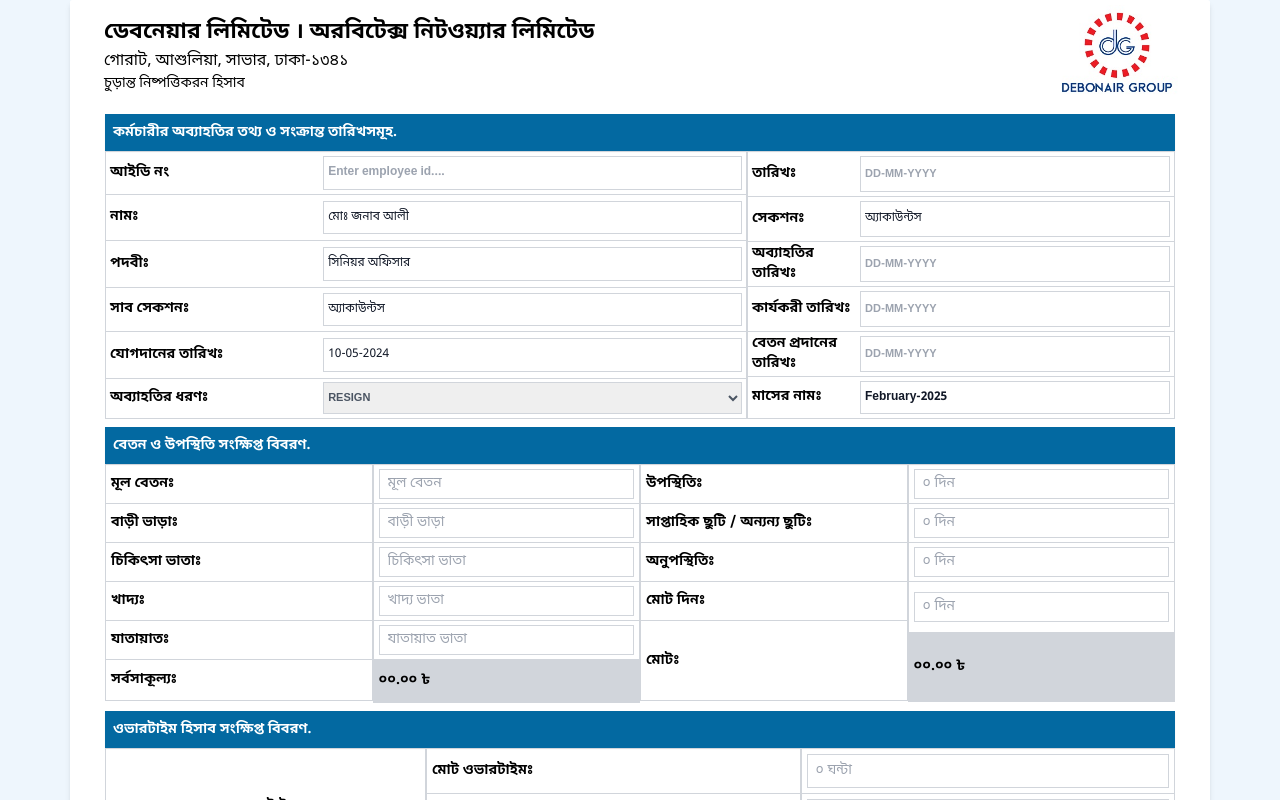
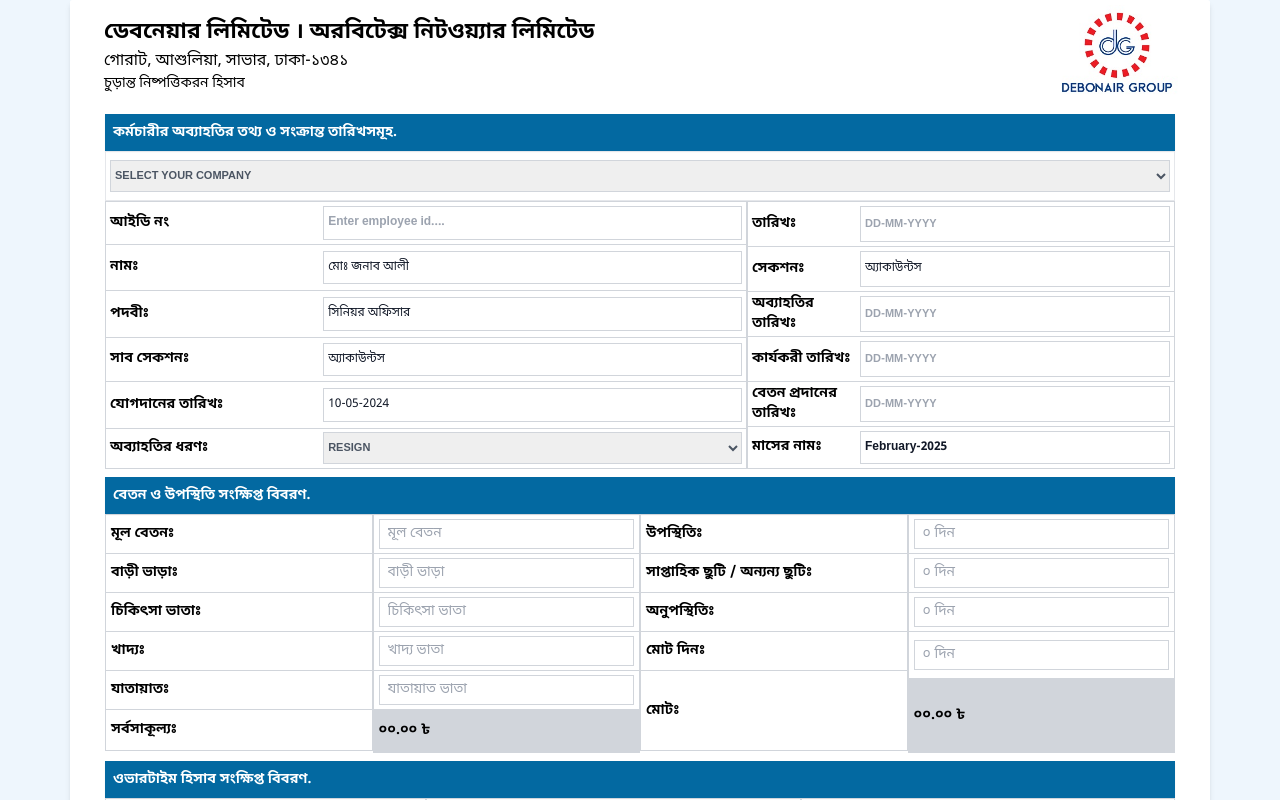
Before and after one commit to sofikul100/final_satlement, a React (Vite) app: page / in a window 1280 px wide. Shown: the top 800 px of the page. Built offline with nearby package versions, Linux system fonts and the light colour scheme.

Commit message:
add company option

```diff
--- a/src/App.tsx
+++ b/src/App.tsx
@@ -1,7 +1,7 @@
-import {useState } from "react";
+import { useState } from "react";
 import DatePicker from "react-datepicker";
 import "react-datepicker/dist/react-datepicker.css";
-import logof from "./logof.jpg"
+import logof from "./logof.jpg";
 
 const App = () => {
   // first section usestate //
@@ -13,16 +13,20 @@
   return (
     <div className="container mx-auto shadow-md bg-white rounded-sm pb-6">
       <section className="flex items-center justify-between">
-
         <div className="flex flex-col text-center py-4 w-full  ml-[19px]">
           <h1 className="text-[22px] font-bold  text-center md:text-left">
             ডেবনেয়ার লিমিটেড । অরবিটেক্স নিটওয়্যার লিমিটেড
           </h1>
-          <p className="text-center md:text-left">গোরাট, আশুলিয়া, সাভার, ঢাকা-১৩৪১</p>
-          <p className="text-[14px] text-center md:text-left"> চুড়ান্ত নিষ্পত্তিকরন হিসাব </p>
+          <p className="text-center md:text-left">
+            গোরাট, আশুলিয়া, সাভার, ঢাকা-১৩৪১
+          </p>
+          <p className="text-[14px] text-center md:text-left">
+            {" "}
+            চুড়ান্ত নিষ্পত্তিকরন হিসাব{" "}
+          </p>
         </div>
         <div className="  mr-[14px] hidden md:block">
-             <img src={logof} alt="" className="w-[150px] "/>
+          <img src={logof} alt="" className="w-[150px] " />
         </div>
       </section>
 
@@ -33,6 +37,18 @@
             <h3 className="font-extrabold uppercase text-[14px] py-2 px-2 bg-sky-700 text-white shadow-sm">
               কর্মচারীর অব্যাহতির তথ্য ও সংক্রান্ত তারিখসমূহ.
             </h3>
+            <div className=" py-2 px-1 border ">
+              <select
+                id="resign_type"
+                className="border py-[7px] font-bold border-gray-300  text-gray-600 text-base  font-400 w-full focus:outline-none"
+              >
+                <option value="Resign" selected> SELECT YOUR COMPANY </option>
+                <option value="DL">DEBONAIR LIMITED </option>
+                <option value="OKL">ORBITEX KNITWEAR LIMITED</option>
+                <option value="FKL">FRIENDS KNITING LIMITED </option>
+                <option value="DL-2">DEBONAIR LIMITED UINIT-2</option>
+              </select>
+            </div>
           </div>
           <div className="flex flex-wrap md:flex-nowrap gap-0">
             {/* Left Column (70%) */}
@@ -350,7 +366,7 @@
                       </tr>
                     ))}
                     <tr className="border-b border-gray-300 font-bold">
-                      <td className="py-[10px] px-[5px]">
+                      <td className="py-[8px] px-[5px]">
                         <input
                           type="number"
                           className="w-full px-2 py-1 text-sm font-normal shadow-xs text-gray-900 bg-transparent border border-gray-300 placeholder-gray-400 focus:outline-none"
@@ -359,7 +375,7 @@
                       </td>
                     </tr>
                     <tr className="border-b border-gray-300 font-bold bg-gray-300 text-black">
-                      <td className="py-[24px] px-[5px]">
+                      <td className="py-[26.5px] px-[5px]">
                         <h4>০০.০০ ৳</h4>
                       </td>
                     </tr>
@@ -685,7 +701,6 @@
                       <td className="py-[5px] px-[5px]">
                         <input
                           type="text"
-
                           className="w-full px-2 py-[6px] text-sm font-normal shadow-xs text-gray-900 bg-transparent border border-gray-300 placeholder-gray-400 focus:outline-none"
                           placeholder="০ দিন"
                         />
@@ -914,9 +929,9 @@
                         নাইট বিলঃ
                       </th>
                     </tr>
-                     <tr className="border-b border-gray-300">
+                    <tr className="border-b border-gray-300">
                       <th className="font-bold py-[12px] px-[5px]">
-                         অতিরিক্ত কর্মঘন্টাঃ
+                        অতিরিক্ত কর্মঘন্টাঃ
                       </th>
                     </tr>
 
@@ -935,7 +950,7 @@
               <div className="h-full bg-opacity-75 overflow-hidden text-center relative">
                 <table className="min-w-full text-sm text-left text-black border border-gray-300">
                   <tbody>
-                    <tr className="border-b border-gray-300" >
+                    <tr className="border-b border-gray-300">
                       <td className="py-[5px] px-[5px]" colSpan={3}>
                         <input
                           type="text"
@@ -953,9 +968,8 @@
                           placeholder="০০.০০"
                         />
                       </td>
-
                     </tr>
-                     <tr className="border-b border-gray-300">
+                    <tr className="border-b border-gray-300">
                       <td className="py-[5px] px-[5px]">
                         <input
                           type="text"
@@ -980,7 +994,7 @@
                     </tr>
 
                     <tr className="border-b border-gray-300 font-bold bg-gray-300 text-black">
-                      <td className="py-[12.5px] px-[5px]"  colSpan={3}>
+                      <td className="py-[12.5px] px-[5px]" colSpan={3}>
                         <h4>০০.০০ ৳</h4>
                       </td>
                     </tr>
```
